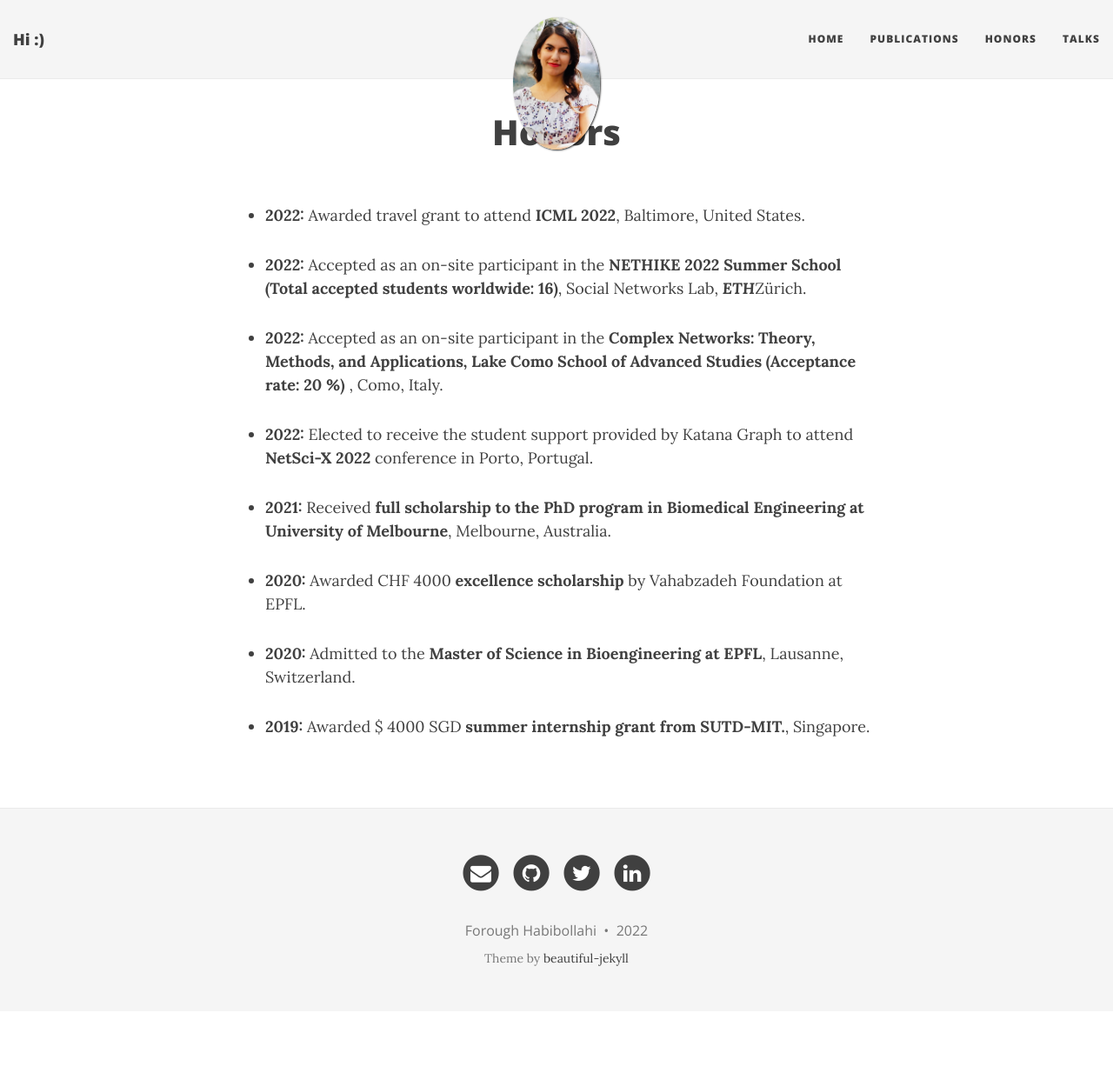
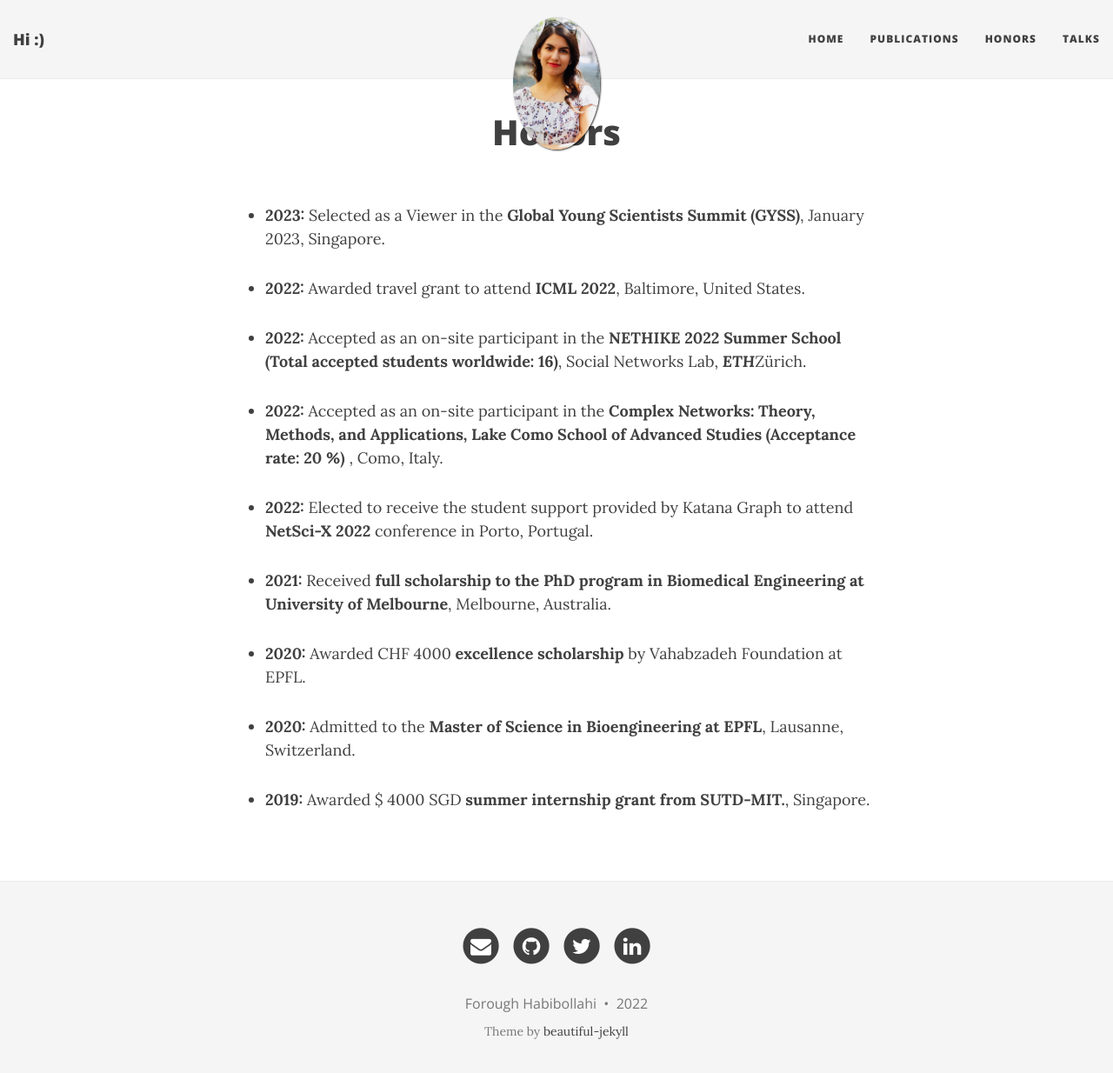
Before and after one commit to ForoughHa/ForoughHa.github.io, a Jekyll site: the page built from honors.md, in a window 1280 px wide and 1247 px high. Shown: the top 1234 px of the window at 87% size. Built offline with Jekyll 4.4.1, drawn with Linux system fonts in a browser that asks for light colours; nearby versions of some CDN libraries.

Commit message:
Update honors.md

```diff
--- a/honors.md
+++ b/honors.md
@@ -2,6 +2,8 @@
 layout: page
 title: Honors
 ---
+
+- <b>2023:</b> Selected as a Viewer in the **Global Young Scientists Summit (GYSS)**, January 2023, Singapore.
 
 - <b>2022:</b> Awarded travel grant to attend **ICML 2022**, Baltimore, United States.
 
```
